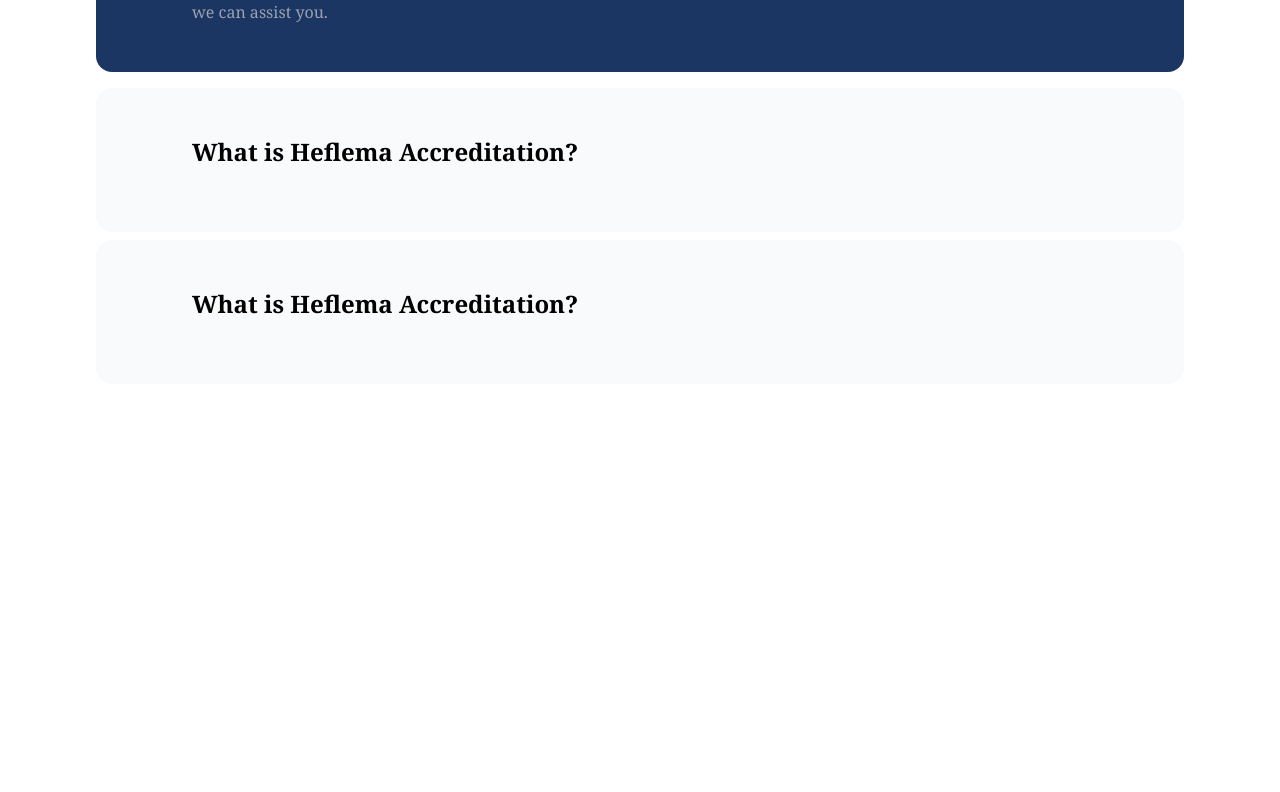
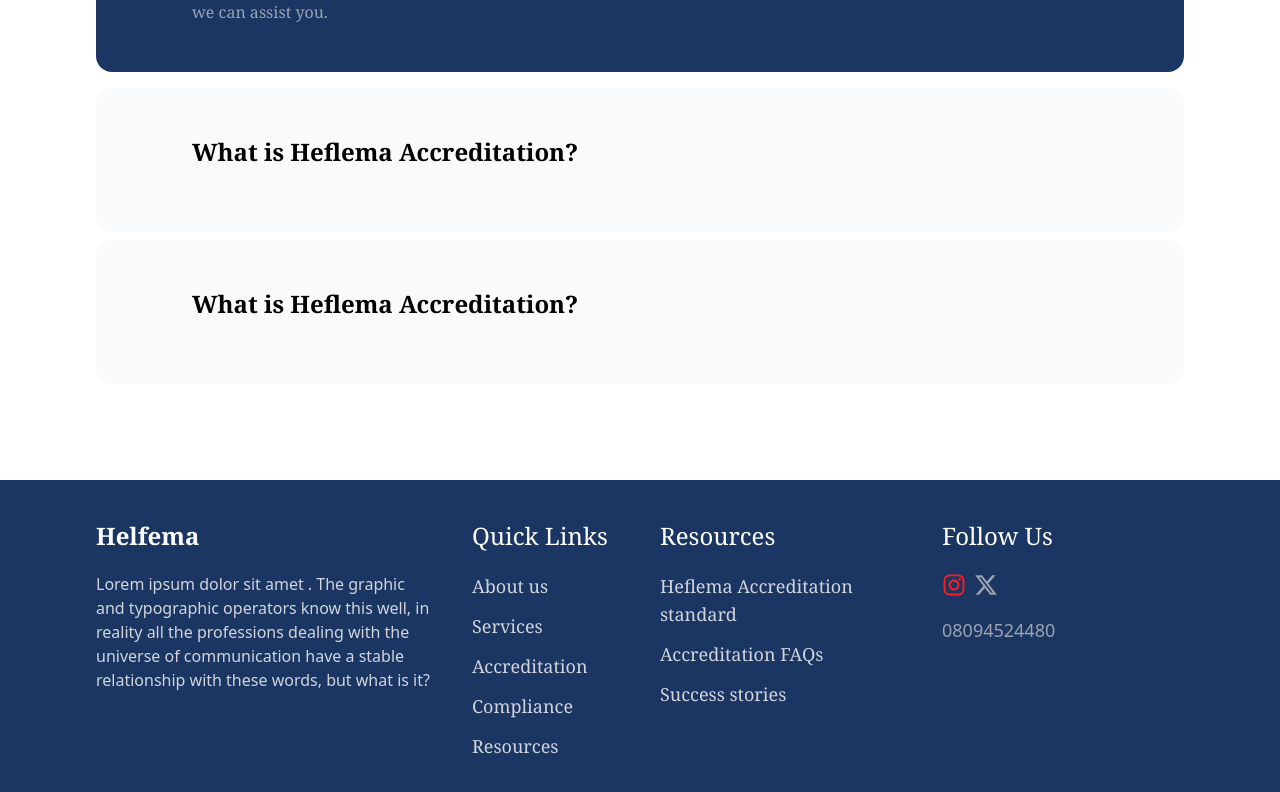
Before and after one commit to Benzics/hayok-frontend, a Next.js app: page / in a window 1280 px wide. Shown: the part 4215-5007 px from the top of the page. Before the commit the page ends 4607 px from the top, so only its background shows below. Built offline with nearby package versions, Linux system fonts and the light colour scheme.

Commit message:
Footer section ready

```diff
--- a/app/globals.css
+++ b/app/globals.css
@@ -52,7 +52,10 @@ body {
   .custom-border-yellow {
     border-color: #ffbd14;
   }
+  /* .hover-p {
+    transition: all;
+  }
   .hover-p:hover .child {
     display: block;
-  }
+  } */
 }
--- a/app/page.tsx
+++ b/app/page.tsx
@@ -1,5 +1,6 @@
 import Banner from "@/components/Banner";
 import Faq from "@/components/Faq";
+import Footer from "@/components/Footer";
 import Header from "@/components/Header";
 import Hero from "@/components/Hero";
 import Services from "@/components/Services";
@@ -18,6 +19,7 @@ export default function Home() {
     <WhyUs />
     <Testimonial />
     <Faq />
+    <Footer />
     </>
   );
 }
--- /dev/null
+++ b/components/Footer.tsx
@@ -0,0 +1,82 @@
+import React from 'react'
+import { FaInstagram } from 'react-icons/fa'
+import { FaXTwitter } from 'react-icons/fa6'
+
+const Footer = () => {
+  return (
+    <footer className="custom-bg-darkblue px-24 mt-24 pt-10 pb-28 text-white font-serif">
+        <div className="grid grid-cols-12 gap-10">
+            <div className="col-span-4">
+                <h2 className="font-serif font-bold text-2xl mb-5">
+                    Helfema
+                </h2>
+                <p className="text-gray-300 font-sans">
+                Lorem ipsum dolor sit amet . The graphic and typographic operators know this well, in reality all the
+                professions dealing with the universe of communication have a stable relationship with these words, but what is it?
+
+                </p>
+            </div>
+            <div className="col-span-2">
+                <h2 className="text-2xl mb-5">
+                    Quick Links
+                </h2>
+                <ul className="text-gray-300 text-lg">
+                    <li className="mb-3">
+                        <a href="#">About us</a>
+                    </li>
+                    <li className="mb-3">
+                        <a href="#">Services</a>
+                    </li>
+                    <li className="mb-3">
+                        <a href="#">Accreditation</a>
+                    </li>
+                    <li className="mb-3">
+                        <a href="#">Compliance</a>
+                    </li>
+                    <li className="mb-3">
+                        <a href="#">Resources</a>
+                    </li>
+                </ul>
+            </div>
+            <div className="col-span-3 text-2xl mb-5">
+                <h2 className="text-2xl mb-5">
+                    Resources
+                </h2>
+
+                <ul className="text-gray-300 text-lg">
+                    <li className="mb-3">
+                        <a href="#">Heflema Accreditation standard</a>
+                    </li>
+                    <li className="mb-3">
+                        <a href="#">Accreditation FAQs</a>
+                    </li>
+                    <li className="mb-3">
+                        <a href="#">Success stories</a>
+                    </li>
+                </ul>
+            </div>
+            <div className="col-span-3">
+                <h2 className="text-2xl mb-5">
+                    Follow Us
+                </h2>
+
+                <ul className="text-gray-400 text-lg">
+                    <li className="mb-3 text-2xl">
+                        <a href="#" className="inline-block mr-2 text-[#fd1d1d]">
+                            <FaInstagram />
+                        </a>
+                        <a href="#" className="inline-block">
+                            <FaXTwitter />
+                        </a>
+                    </li>
+                    <li>
+                        <span className="font-sans">08094524480</span>
+                    </li>
+                </ul>
+            </div>
+        </div>
+    </footer>
+  )
+}
+
+export default Footer
```
Also changed, not shown: package.json (+5 -4 lines), 1 other file (tests, documents, lock files or other folders).
